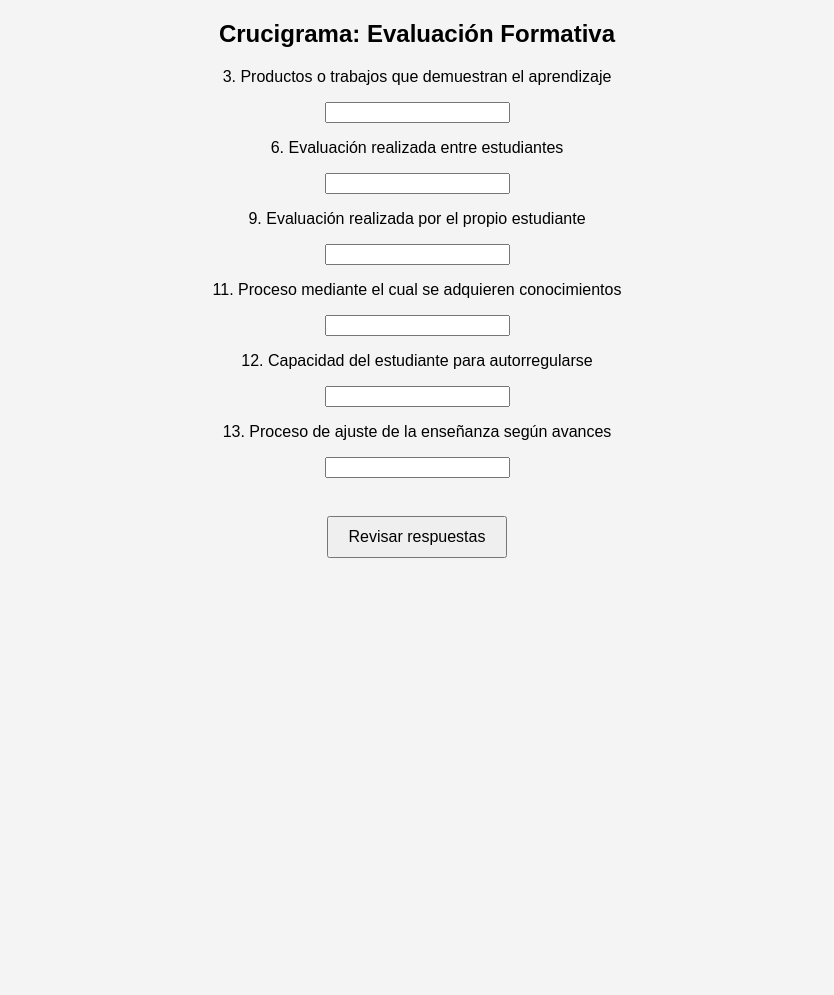
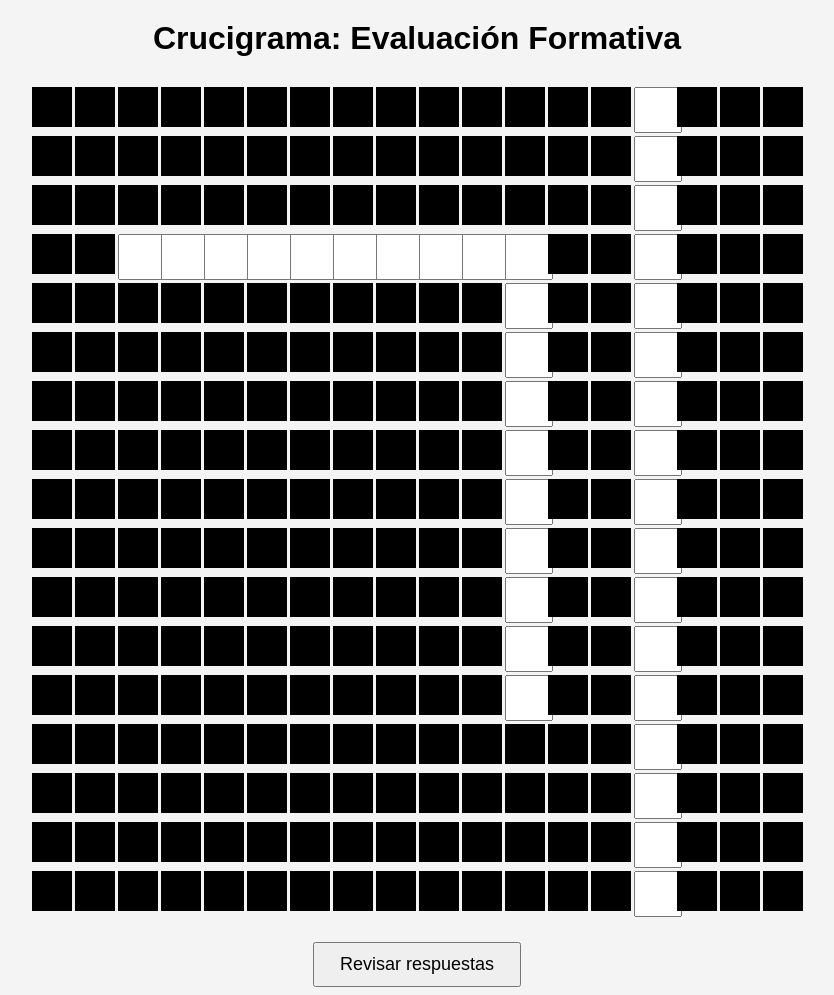
Before and after one commit to sempnai-blip/crucigrama-evaluacion-formativa, a Flask app: page / in a window 1280 px wide. Shown: the whole page, without its empty margins (223-1057 px from the left). Before the commit the page ends 558 px from the top, so only its background shows below. Run offline with Flask 3, Linux system fonts and the light colour scheme.

Commit message:
crossword grid version final

```diff
--- a/app.py
+++ b/app.py
@@ -1,5 +1,4 @@
-from flask import Flask, render_template, request, jsonify
-from crossword import answers
+from flask import Flask, render_template
 
 app = Flask(__name__)
 
@@ -7,15 +6,5 @@ app = Flask(__name__)
 def home():
     return render_template("index.html")
 
-@app.route("/check", methods=["POST"])
-def check():
-    user_data = request.json
-    result = {}
-
-    for key in answers:
-        result[key] = user_data.get(key, "").upper() == answers[key]
-
-    return jsonify(result)
-
 if __name__ == "__main__":
     app.run(debug=True)
--- a/static/style.css
+++ b/static/style.css
@@ -1,43 +1,61 @@
 body {
-    font-family: Arial, sans-serif;
-    background-color: #f4f4f4;
-    text-align: center;
+
+font-family: Arial;
+background:#f4f4f4;
+text-align:center;
+
 }
 
-h1 {
-    margin-top: 20px;
+h1{
+
+margin-top:20px;
+
 }
 
-.crossword {
-    display: grid;
-    grid-template-columns: repeat(18, 40px);
-    gap: 2px;
-    justify-content: center;
-    margin: 20px auto;
+.crossword{
+
+display:grid;
+grid-template-columns:repeat(18,40px);
+gap:3px;
+justify-content:center;
+margin-top:30px;
+
 }
 
-.cell {
-    width: 40px;
-    height: 40px;
-    text-transform: uppercase;
-    text-align: center;
-    font-size: 20px;
+.cell{
+
+width:40px;
+height:40px;
+font-size:22px;
+text-align:center;
+text-transform:uppercase;
+
 }
 
-.block {
-    background-color: black;
+.block{
+
+width:40px;
+height:40px;
+background:black;
+
 }
 
-.correct {
-    background-color: #b6fcb6;
+.correct{
+
+background:#b6fcb6;
+
 }
 
-.incorrect {
-    background-color: #ffb6b6;
+.incorrect{
+
+background:#ffb6b6;
+
 }
 
-button {
-    padding: 10px 20px;
-    font-size: 16px;
-    margin-top: 20px;
+button{
+
+margin-top:25px;
+padding:10px 25px;
+font-size:18px;
+
 }
--- a/templates/index.html
+++ b/templates/index.html
@@ -1,59 +1,93 @@
 <!DOCTYPE html>
 <html>
 <head>
-    <title>Crucigrama Evaluación Formativa</title>
 
-    <link rel="stylesheet" href="/static/style.css">
+<meta charset="UTF-8">
 
-    <script>
-        async function revisar() {
+<title>Crucigrama Evaluación Formativa</title>
 
-            let respuestas = {}
+<link rel="stylesheet" href="{{ url_for('static', filename='style.css') }}">
 
-            document.querySelectorAll("input").forEach(input=>{
-                respuestas[input.name]=input.value
-            })
+<script>
 
-            let response = await fetch("/check", {
-                method:"POST",
-                headers:{'Content-Type':'application/json'},
-                body:JSON.stringify(respuestas)
-            })
+const soluciones = [
+[" "," "," "," "," "," "," "," "," "," "," "," "," "," ","R"," "," "," "],
+[" "," "," "," "," "," "," "," "," "," "," "," "," "," ","E"," "," "," "],
+[" "," "," "," "," "," "," "," "," "," "," "," "," "," ","T"," "," "," "],
+[" "," ","E","V","I","D","E","N","C","I","A","S"," "," ","R"," "," "," "],
+[" "," "," "," "," "," "," "," "," "," "," ","F"," "," ","O"," "," "," "],
+[" "," "," "," "," "," "," "," "," "," "," ","O"," "," ","A"," "," "," "],
+[" "," "," "," "," "," "," "," "," "," "," ","R"," "," ","L"," "," "," "],
+[" "," "," "," "," "," "," "," "," "," "," ","M"," "," ","I"," "," "," "],
+[" "," "," "," "," "," "," "," "," "," "," ","A"," "," ","M"," "," "," "],
+[" "," "," "," "," "," "," "," "," "," "," ","T"," "," ","E"," "," "," "],
+[" "," "," "," "," "," "," "," "," "," "," ","I"," "," ","N"," "," "," "],
+[" "," "," "," "," "," "," "," "," "," "," ","V"," "," ","T"," "," "," "],
+[" "," "," "," "," "," "," "," "," "," "," ","A"," "," ","A"," "," "," "],
+[" "," "," "," "," "," "," "," "," "," "," "," "," "," ","C"," "," "," "],
+[" "," "," "," "," "," "," "," "," "," "," "," "," "," ","I"," "," "," "],
+[" "," "," "," "," "," "," "," "," "," "," "," "," "," ","O"," "," "," "],
+[" "," "," "," "," "," "," "," "," "," "," "," "," "," ","N"," "," "," "]
+];
 
-            let resultado = await response.json()
+function revisar(){
 
-            for(let key in resultado){
-                let campo=document.querySelector(`[name="${key}"]`)
-                campo.style.backgroundColor =
-                    resultado[key] ? "#b6fcb6" : "#ffb6b6"
-            }
-        }
-    </script>
+let inputs=document.querySelectorAll(".cell")
+
+inputs.forEach(input=>{
+
+let fila=input.dataset.row
+let col=input.dataset.col
+
+if(input.value.toUpperCase()===soluciones[fila][col]){
+
+input.classList.add("correct")
+input.classList.remove("incorrect")
+
+}else{
+
+input.classList.add("incorrect")
+input.classList.remove("correct")
+
+}
+
+})
+
+}
+
+</script>
+
 </head>
 
 <body>
 
-<h2>Crucigrama: Evaluación Formativa</h2>
+<h1>Crucigrama: Evaluación Formativa</h1>
 
-<p>3. Productos o trabajos que demuestran el aprendizaje</p>
-<input name="3">
+<div class="crossword">
 
-<p>6. Evaluación realizada entre estudiantes</p>
-<input name="6">
+<script>
 
-<p>9. Evaluación realizada por el propio estudiante</p>
-<input name="9">
+for(let i=0;i<17;i++){
 
-<p>11. Proceso mediante el cual se adquieren conocimientos</p>
-<input name="11">
+for(let j=0;j<18;j++){
 
-<p>12. Capacidad del estudiante para autorregularse</p>
-<input name="12">
+if(soluciones[i][j]==" "){
 
-<p>13. Proceso de ajuste de la enseñanza según avances</p>
-<input name="13">
+document.write('<div class="block"></div>')
 
-<br><br>
+}else{
+
+document.write(`<input maxlength="1" class="cell" data-row="${i}" data-col="${j}">`)
+
+}
+
+}
+
+}
+
+</script>
+
+</div>
 
 <button onclick="revisar()">Revisar respuestas</button>
 
```
